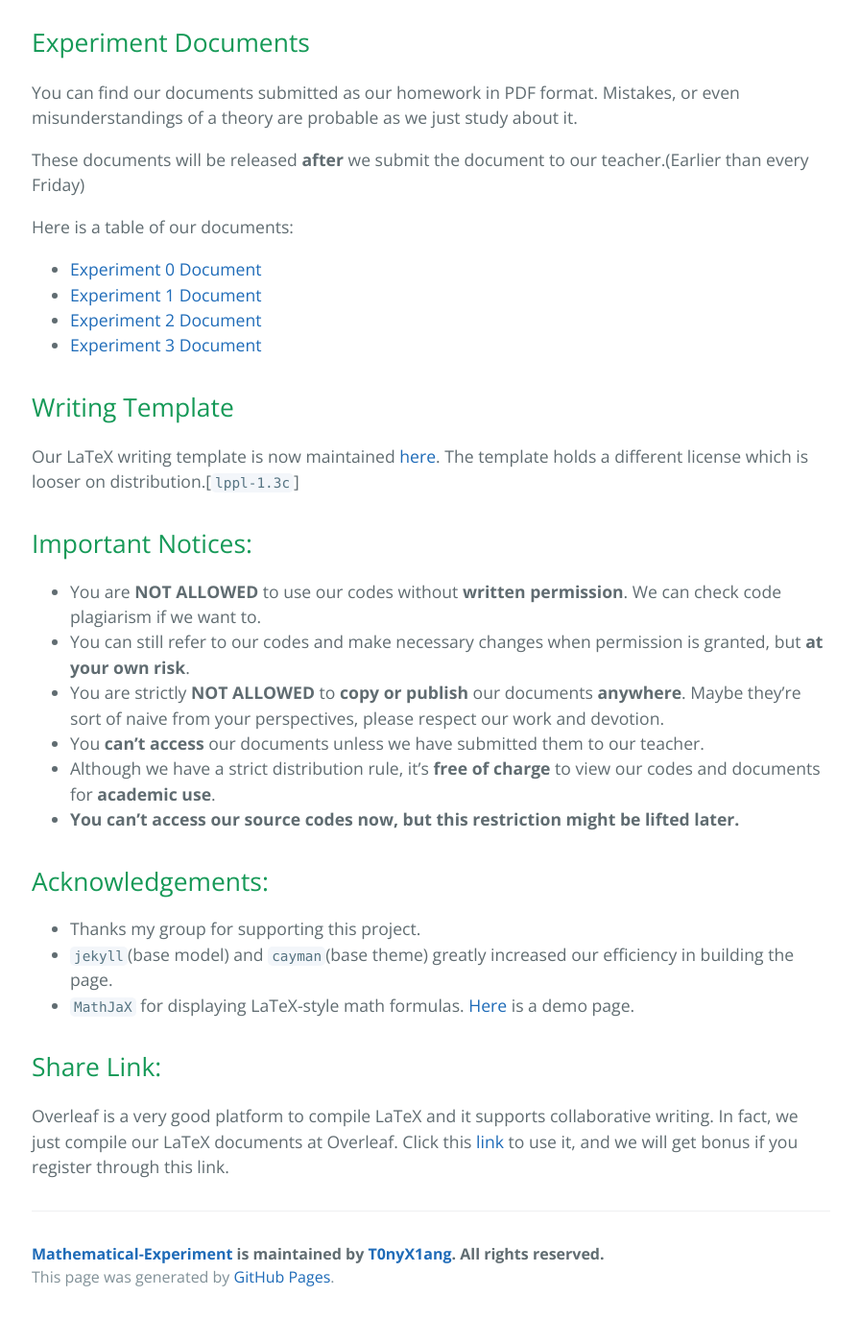
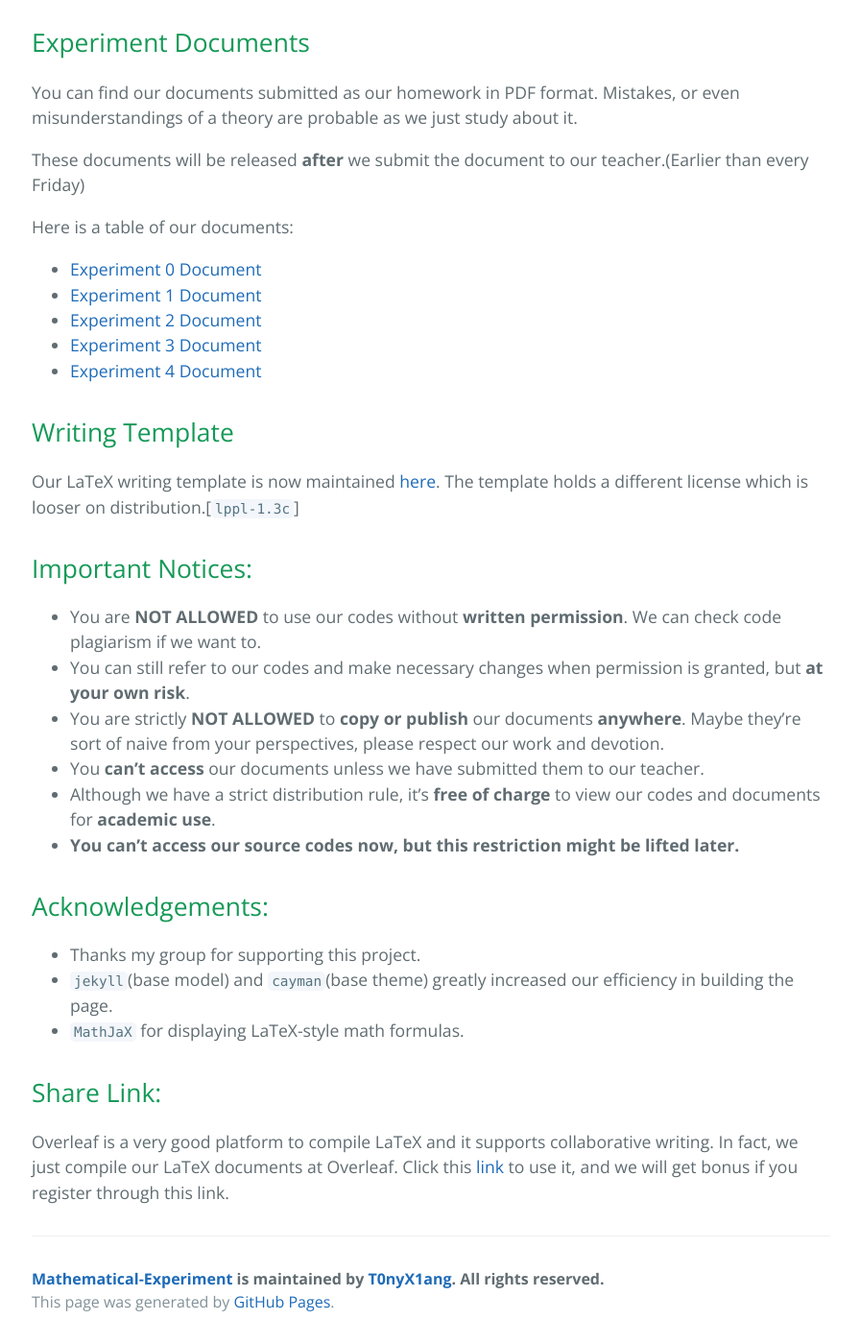
Before and after one commit to T0nyX1ang/Mathematical-Experiment, a Jekyll site: the page built from index.md, in a window 1280 px wide and 1400 px high, scrolled down 1179 px. Shown: the whole window at 96% size, without its empty margins (191-1087 px from the left). Built offline with Jekyll 4.4.1, drawn with Linux system fonts in a browser that asks for light colours; before the commit the page ends 2553 px from its top, so only the background shows below that.

Commit message:
Update link to exp4 document and remove link to MathJaX demo page

```diff
--- a/index.md
+++ b/index.md
@@ -39,6 +39,7 @@ Here is a table of our documents:
 * [Experiment 1 Document](./exp1/exp1.pdf)
 * [Experiment 2 Document](./exp2/exp2.pdf)
 * [Experiment 3 Document](./exp3/exp3.pdf)
+* [Experiment 4 Document](./exp4/exp4.pdf)
 
 ## Writing Template
 Our LaTeX writing template is now maintained [here](https://github.com/T0nyX1ang/WHU-MathExpThesis). The template holds a different license which is looser on distribution.[`lppl-1.3c`]
@@ -54,7 +55,7 @@ Our LaTeX writing template is now maintained [here](https://github.com/T0nyX1ang
 ## Acknowledgements:
 * Thanks my group for supporting this project.
 * `jekyll`(base model) and `cayman`(base theme) greatly increased our efficiency in building the page.
-* `MathJaX` for displaying LaTeX-style math formulas. [Here](./test_math.html) is a demo page.
+* `MathJaX` for displaying LaTeX-style math formulas.
 
 ## Share Link:
 Overleaf is a very good platform to compile LaTeX and it supports collaborative writing. In fact, we just compile our LaTeX documents at Overleaf. Click this [link](https://www.overleaf.com?r=de041c52&rm=d&rs=b) to use it, and we will get bonus if you register through this link.
```
